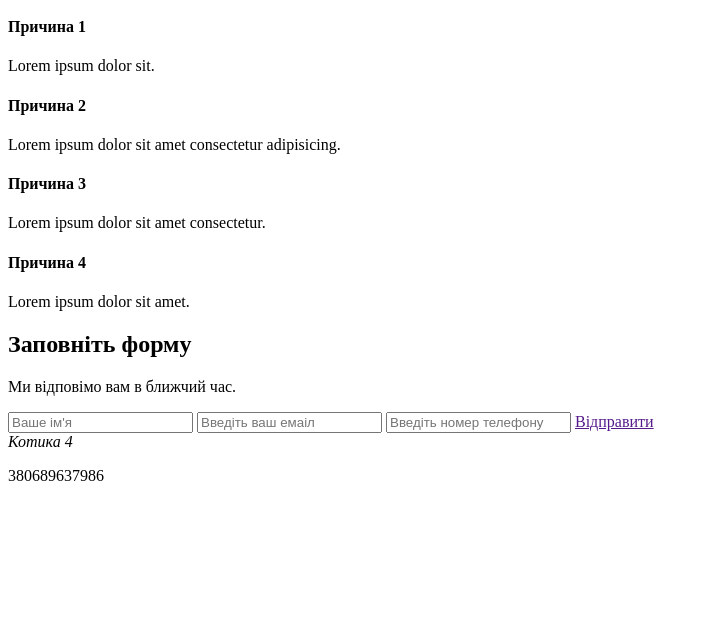
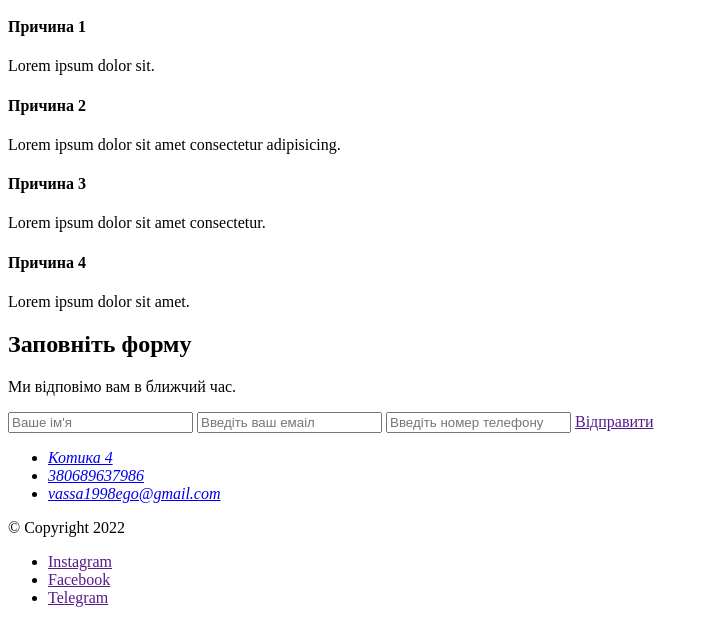
Before and after one commit to Plotvochka/hallo, a plain HTML site: page index.html in a window 1280 px wide. Shown: the part 2338-2961 px from the top of the page, without its empty margins (0-708 px from the left). Before the commit the page ends 2839 px from the top, so only its background shows below. Drawn offline with Linux system fonts and the light colour scheme.

Commit message:
Some edits

```diff
--- a/index.html
+++ b/index.html
@@ -88,19 +88,19 @@
                 <h2>Причини обрати нас</h2>
                 <div>
                     <div>
-                        <h4>Причина 1</h4>
+                        <h4 class="">Причина 1</h4>
                         <p>Lorem ipsum dolor sit.</p>
                     </div>
                     <div>
-                        <h4>Причина 2</h4>
+                        <h4 class="">Причина 2</h4>
                         <p>Lorem ipsum dolor sit amet consectetur adipisicing.</p>
                     </div>
                     <div>
-                        <h4>Причина 3</h4>
+                        <h4 class="">Причина 3</h4>
                         <p>Lorem ipsum dolor sit amet consectetur.</p>
                     </div>
                     <div>
-                        <h4>Причина 4</h4>
+                        <h4 class="">Причина 4</h4>
                         <p>Lorem ipsum dolor sit amet.</p>
                     </div>
                 </div>
@@ -121,8 +121,33 @@
     </main>
     <footer>
         <div>
-            <address>Котика 4</address>
-            <p>380689637986</p>
+            <address>
+                <ul>
+                    <li>
+                        <a href="https://goo.gl/maps/qwPNGB5ffZo294X58" target="_blank">Котика 4</a>
+                    </li>
+                    <li>
+                        <a href="tel:+380689637986">380689637986</a>
+                    </li>
+                    <li>
+                        <a href="mailto:vassa1998ego@gmail.com">vassa1998ego@gmail.com</a>
+                    </li>
+                </ul>
+            </address>
+        </div>
+        <div>
+            <p>&copy; Copyright 2022</p>
+            <ul>
+                <li>
+                    <a href="" target="_blank">Instagram</a>
+                </li>
+                <li>
+                    <a href="" target="_blank">Facebook</a>
+                </li>
+                <li>
+                    <a href="" target="_blank">Telegram</a>
+                </li>
+            </ul>
         </div>
     </footer>
     <script src="/script.js"></script>
```
Also changed, not shown: .prettierrc.json.
